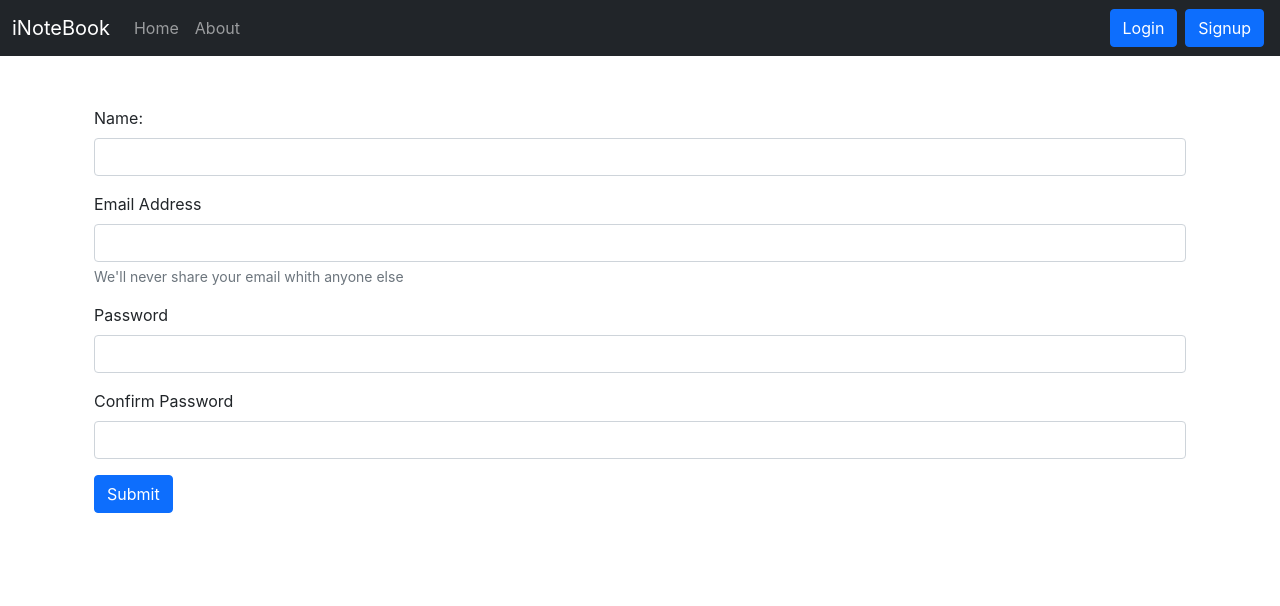
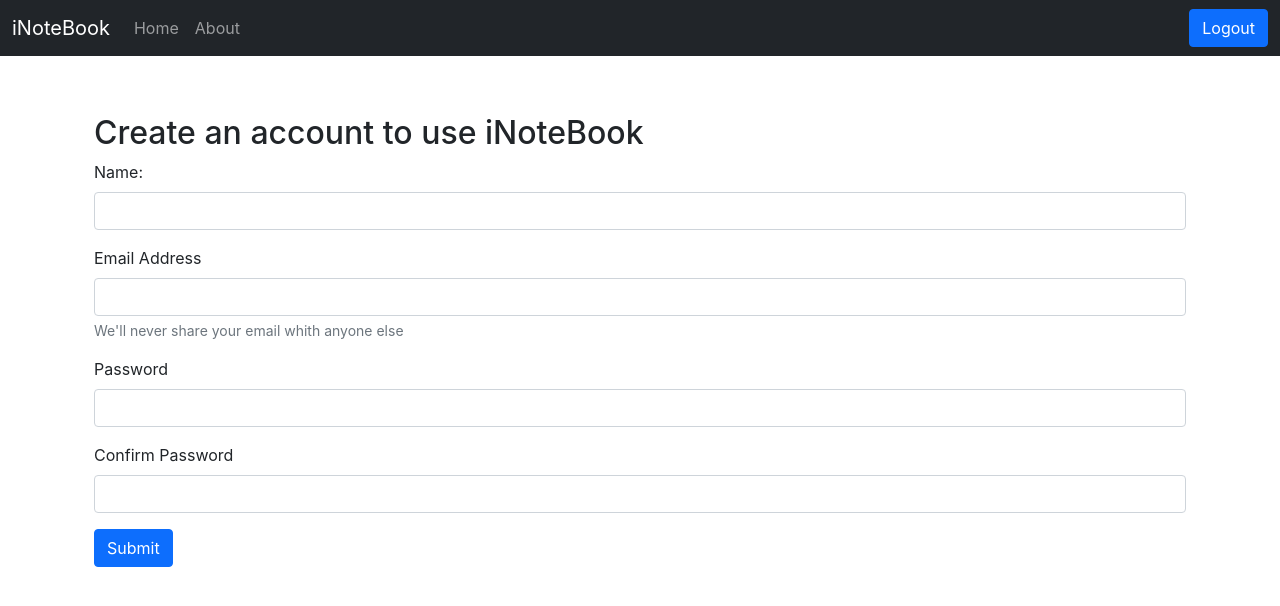
Before and after one commit to Shabbir414/CRUDprojectCH, a React (Create React App) app in the folder inotebook/: page /signup in a window 1280 px wide. Shown: the top 606 px of the page. Built offline with nearby package versions, Linux system fonts and the light colour scheme; sample sign-in values are in the browser's storage.

Commit message:
project complete

```diff
--- a/inotebook/src/components/Login.js
+++ b/inotebook/src/components/Login.js
@@ -1,5 +1,5 @@
 import React, { useState } from "react";
-import { useHistory } from "react-router";
+import { useHistory } from "react-router-dom";
 
 const Login = (props) => {
   const [credentials, setCredentials] = useState({ email: "", password: "" });
@@ -22,8 +22,9 @@ const Login = (props) => {
     if (json.success) {
       // Save the auth token and redirect
       localStorage.setItem("token", json.jwtData);
+      props.showAlert("loggedin succesfully", "success");
+
       history.push("/");
-      props.showAlert("loggedin succesfully", "success");
     } else {
       props.showAlert("invalid credentionls", "danger");
     }
@@ -33,7 +34,8 @@ const Login = (props) => {
   };
 
   return (
-    <div>
+    <div className="mt-3">
+      <h2>Login to continue to iNoteBook</h2>
       <form onSubmit={handleSubmit}>
         <div className="mb-3">
           <label htmlFor="email" className="form-label">
--- a/inotebook/src/components/Navbar.js
+++ b/inotebook/src/components/Navbar.js
@@ -1,9 +1,15 @@
 import React from "react";
-import { useLocation } from "react-router-dom";
+import { useHistory, useLocation } from "react-router-dom";
 import { Link } from "react-router-dom";
 //import { useEffect } from "react";
 
 const Navbar = () => {
+  let history = useHistory();
+  const handleLogout = () => {
+    localStorage.removeItem("token");
+    history.push("/login");
+  };
+
   let location = useLocation();
 
   return (
@@ -48,6 +54,7 @@ const Navbar = () => {
                 </Link>
               </li>
             </ul>
+            {!localStorage.getItem("token") ? (
               <form className="d-flex">
                 <Link
                   className="btn btn-primary mx-1"
@@ -64,6 +71,11 @@ const Navbar = () => {
                   Signup
                 </Link>
               </form>
+            ) : (
+              <button onClick={handleLogout} className="btn btn-primary">
+                Logout
+              </button>
+            )}
           </div>
         </div>
       </nav>
--- a/inotebook/src/components/Notes.js
+++ b/inotebook/src/components/Notes.js
@@ -158,7 +158,7 @@ const Notes = (props) => {
       </div>
       <div className="row my-3">
         <h2>Your Notes</h2>
-        <div className="container mx-2">
+        <div className="container mb-2">
           {notes.length === 0 && "No notes to disply"}
         </div>
         {notes.map((note) => {
--- a/inotebook/src/components/Signup.js
+++ b/inotebook/src/components/Signup.js
@@ -40,7 +40,9 @@ const Signup = (props) => {
   };
 
   return (
-    <div className="container">
+    <div className="container mt-2">
+      <h2>Create an account to use iNoteBook</h2>
+
       <form onSubmit={handleSubmit}>
         <div className="mb-3">
           <label htmlFor="name" className="form-label">
--- a/inotebook/src/context/notes/NoteState.js
+++ b/inotebook/src/context/notes/NoteState.js
@@ -47,6 +47,7 @@ const NoteState = (props) => {
       },
     });
     const json = response.json();
+    console.log(json);
   };
 
   //Edit a Note
@@ -61,6 +62,7 @@ const NoteState = (props) => {
       body: JSON.stringify({ title, description, tag }),
     });
     const json = response.json();
+    console.log(json);
 
     let newNotes = JSON.parse(JSON.stringify(notes));
     //logic to edit in client
```
Also changed, not shown: 1 other file (tests, documents, lock files or other folders). Lines whose indentation alone changed are shown as unchanged.
